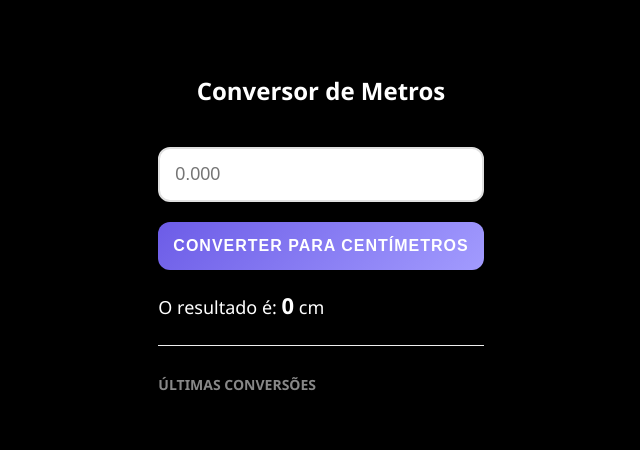
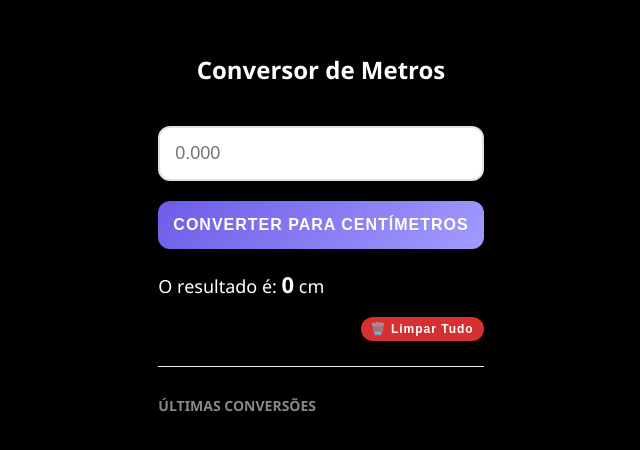
Before and after one commit to affonsobx/conversorDeMedidas, a plain HTML site: page index.html in a window 1280 px wide. Shown: the part 158-608 px from the top of the page, without its empty margins (319-959 px from the left). Drawn offline with Linux system fonts and the light colour scheme.

Commit message:
Limpar histórico adicionado

```diff
--- a/index.html
+++ b/index.html
@@ -22,6 +22,10 @@
                     O resultado é: <strong id="resultado">0</strong> cm
                 </p>
             </div>
+            <div class="historico-header"
+                <h3>Últimas Conversões</h3>
+                <button id="btnLimpar" onclick="limparHistorico()">🗑️ Limpar Tudo</button>
+            </div>
             <div class="historico-container">
                 <h3>Últimas Conversões</h3>
                 <ul id="listaHistorico">
--- a/script.js
+++ b/script.js
@@ -1,3 +1,5 @@
+let lista = document.getElementById('listaHistorico');
+
 function conversor() {
     let valorOriginal = document.getElementById('valorDigitado').value;
     let valorCorrigido = valorOriginal.replace(',','.')
@@ -9,7 +11,12 @@
         document.getElementById('resultado').innerText = resultadoFormatado;
         let novoItem = document.createElement("li");
         novoItem.innerText = metros + "m = " + resultadoFormatado + "cm";
-        let lista = document.getElementById("listaHistorico");
         lista.prepend(novoItem);
     }
 }
+
+function limparHistorico() {
+    lista.innerHTML = '';
+    document.getElementById("resultado").innerText = "0";
+    document.getElementById("valorDigitado").value = "";
+}
--- a/style.css
+++ b/style.css
@@ -110,3 +110,23 @@
     color: #444;
     border-left: 4px solid #6c5ce7; /* Um detalhe roxo na lateral */
 }
+
+.historico-header {
+    display: flex;
+    justify-content: space-between; /* Coloca o título de um lado e o botão do outro */
+    align-items: center;
+    margin-bottom: 10px;
+}
+
+#btnLimpar {
+    width: auto; /* Não ocupa a largura toda */
+    padding: 5px 10px;
+    background: #d63031; /* Um vermelho suave */
+    font-size: 12px;
+    text-transform: none; /* Remove as letras maiúsculas */
+}
+
+#btnLimpar:hover {
+    background: #d41616; /* Vermelho mais forte ao passar o mouse */
+    box-shadow: 0 2px 8px rgba(214, 48, 49, 0.3);
+}
```
